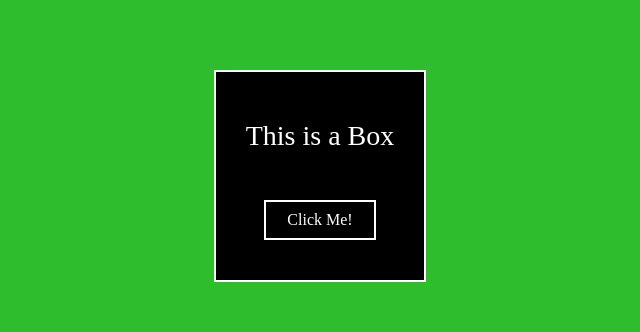
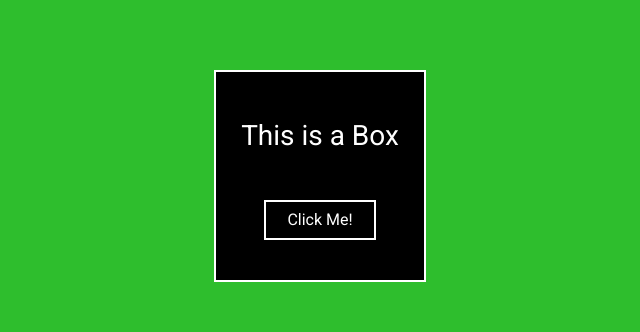
Before and after one commit to Hackerbone/sassy-css, a plain HTML site: page index.html in a window 1280 px wide. Shown: the part 224-556 px from the top of the page, 320-960 px from the left. Drawn offline with Linux system fonts and the light colour scheme.

Commit message:
Update style.css

```diff
--- a/style.css
+++ b/style.css
@@ -1,7 +1,8 @@
 *{
     padding: 0;
     margin: 0;
-    font-family: Coves;
+    font-family: 'Roboto', sans-serif;
+
 }
 
 body,html{
```
